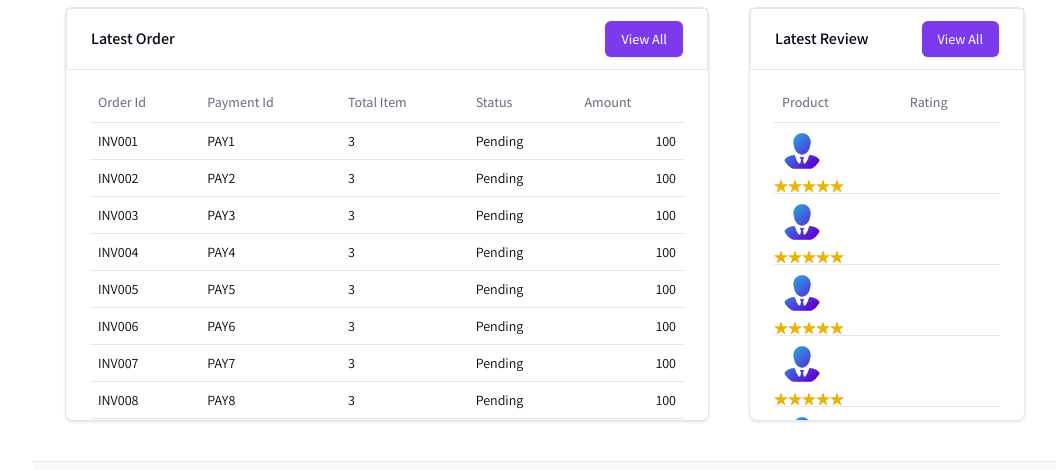
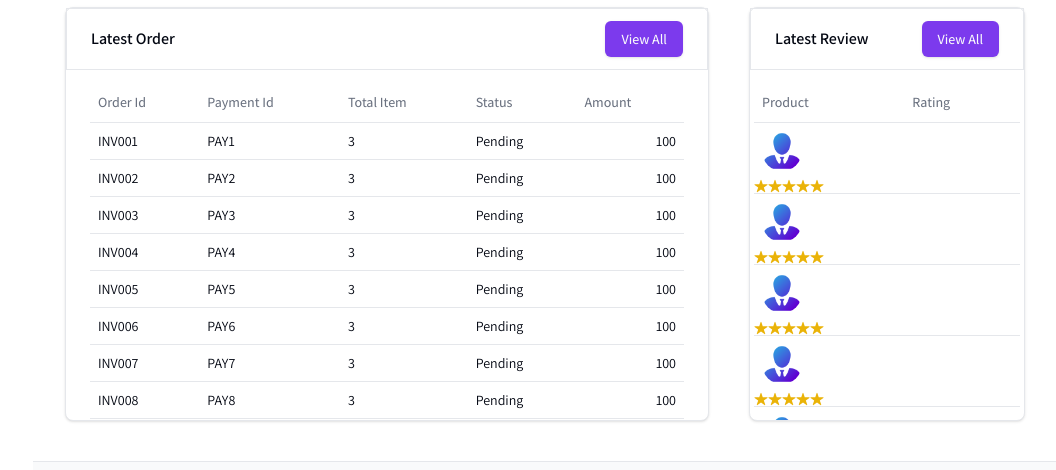
Before and after one commit to CodeTanvir/flappy-website, a Next.js app: page /admin/dashboard in a window 1280 px wide. Shown: the part 859-1329 px from the top of the page, without its empty margins (223-1279 px from the left). Built offline with nearby package versions, Linux system fonts and the light colour scheme; no server answers.

Commit message:
review bug fix

```diff
--- a/app/(root)/(admin)/admin/dashboard/page.jsx
+++ b/app/(root)/(admin)/admin/dashboard/page.jsx
@@ -64,7 +64,7 @@ function AdminDashboard() {
               </Button>
             </div>
           </CardHeader>
-          <CardContent className="pt-3 lg:h-[350px] overflow-auto">
+          <CardContent className="pt-3 px-1 lg:h-[350px] overflow-auto">
             <LatestReview />
           </CardContent>
         </Card>
```
